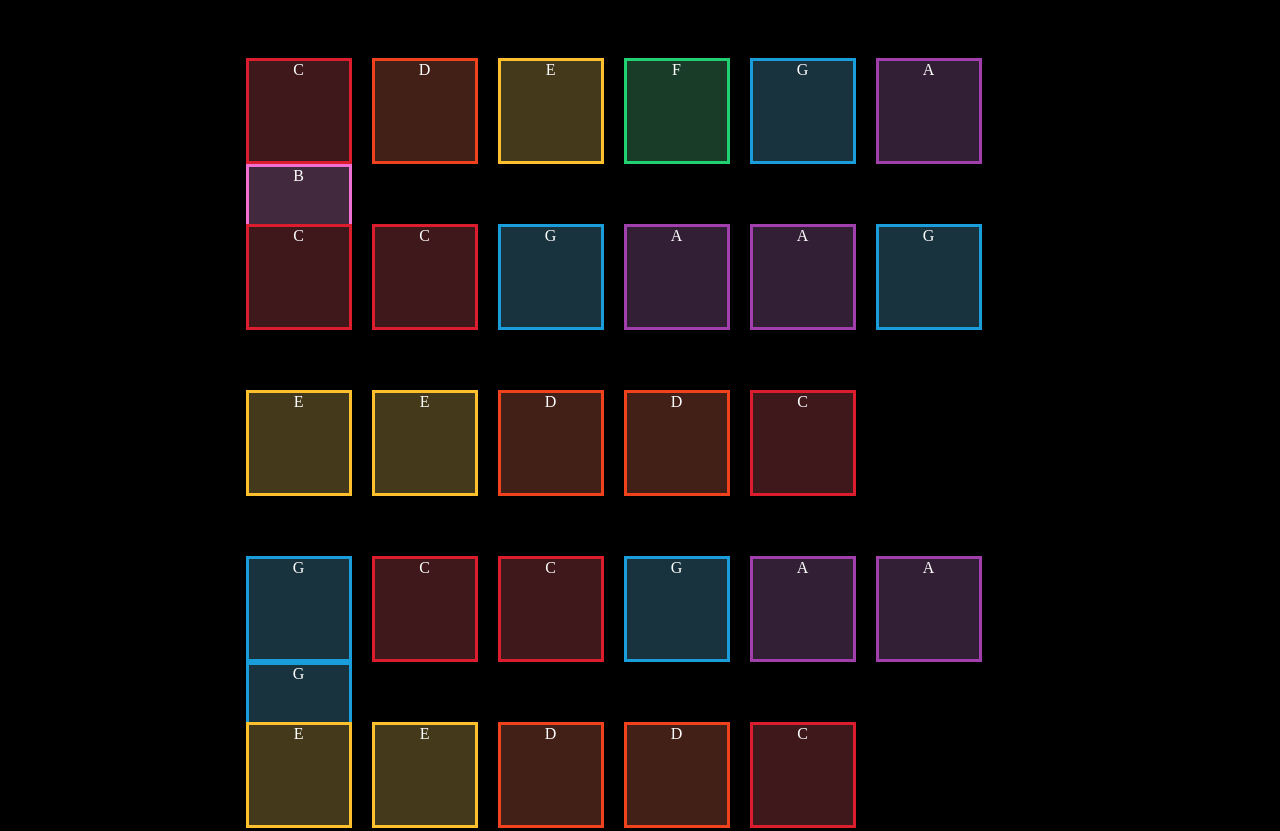
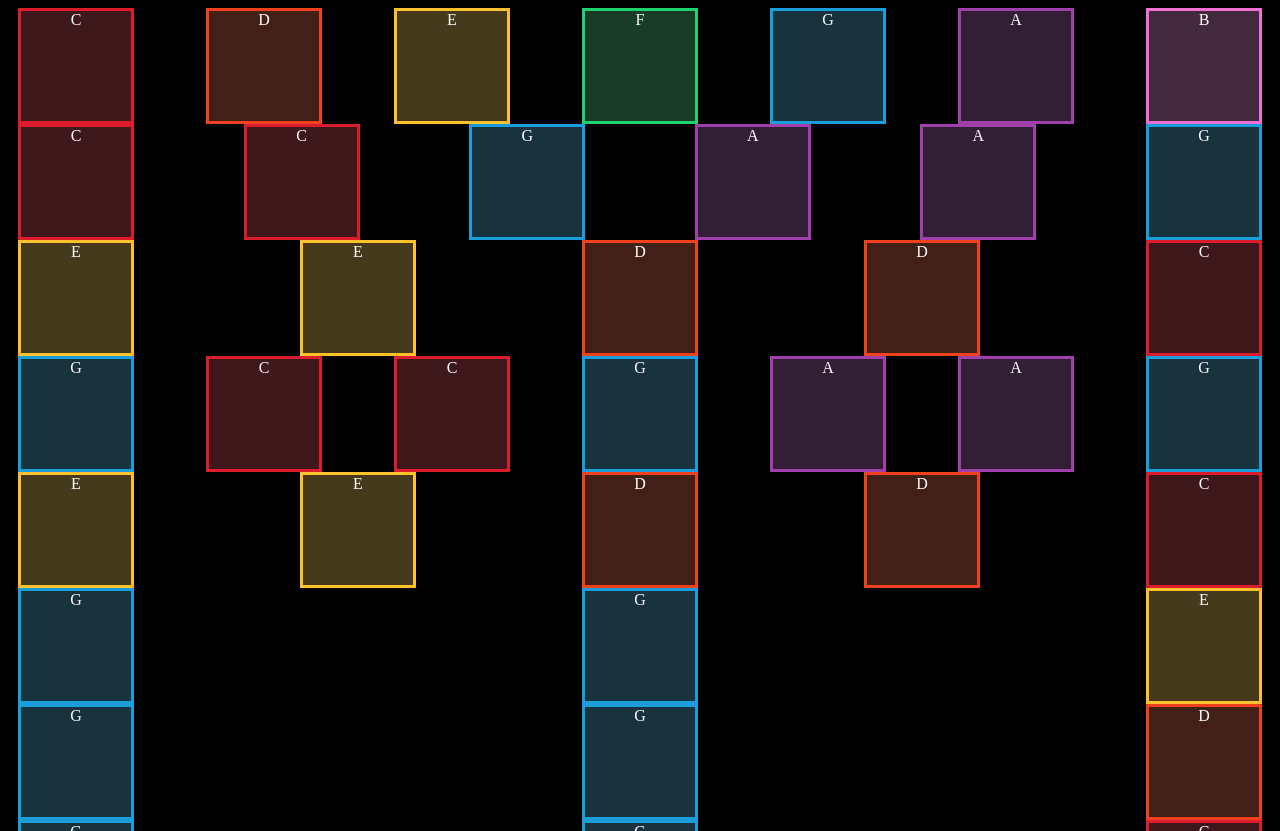
Before and after one commit to TheeGrassHopper/music_boxes, a plain HTML site: page index.html in a window 1280 px wide. Shown: the top 831 px of the page. Drawn offline with nearby package versions, Linux system fonts and the light colour scheme.

Commit message:
To FlexBox

```diff
--- a/style.css
+++ b/style.css
@@ -5,15 +5,14 @@ audio{
 	display: none;
 }
 .instrument {
-	height: 116px;
-    padding: 50px 10px 0 0;
-    margin: auto 18%;
-	float: left;
+	display: flex;
+	flex-wrap: wrap;
+	justify-content: space-between;
 }
 
 .box {
-	width: 100px;
-	height: 100px;
+	width: 110px;
+	height: 110px;
 	margin: 0 10px 0 10px;
 	float: left;
 	color: white;
@@ -94,3 +93,8 @@ audio{
 }.b:active {
     background-color: #f26fd4;
 }
+
+
+@media  {
+
+}
```
